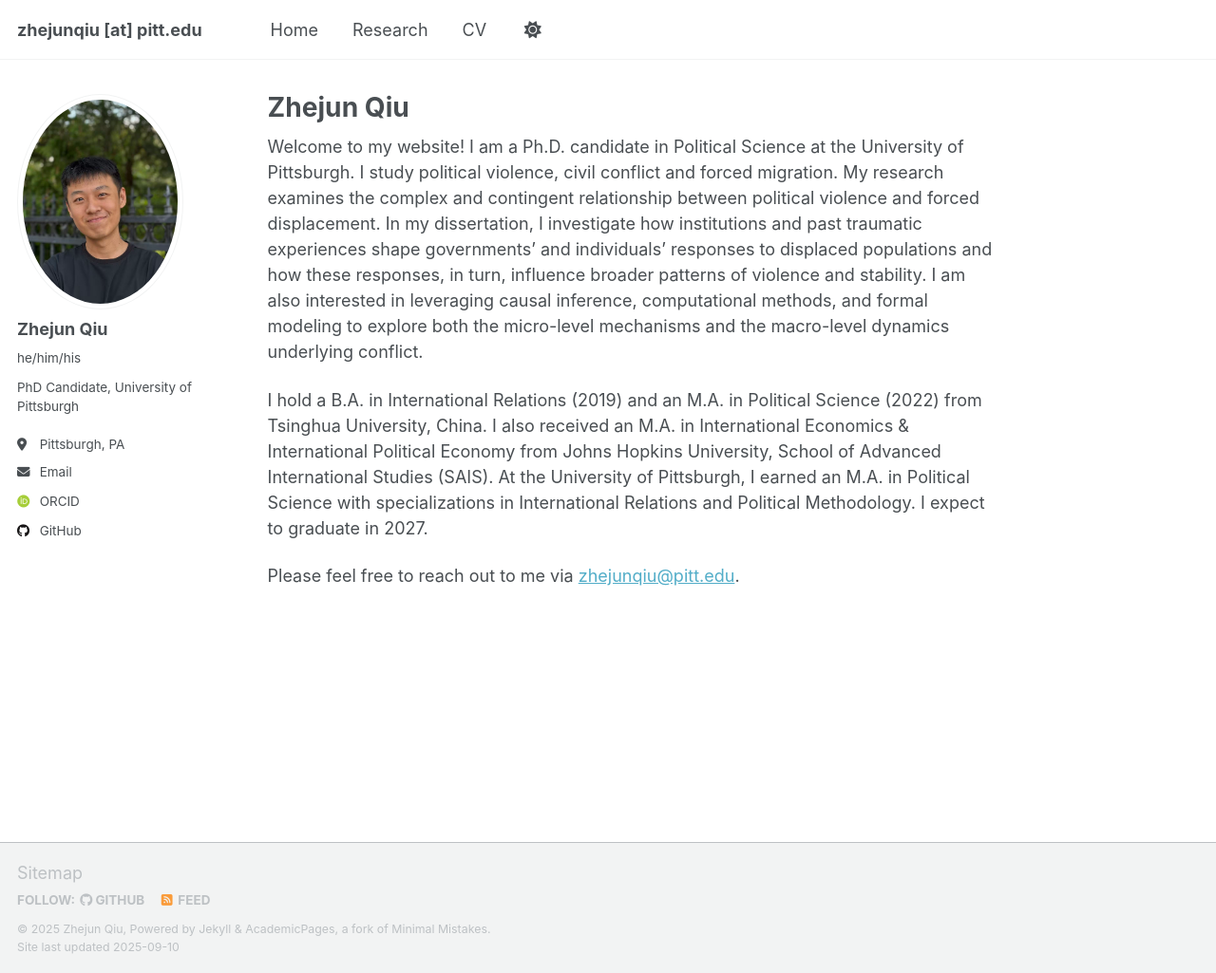
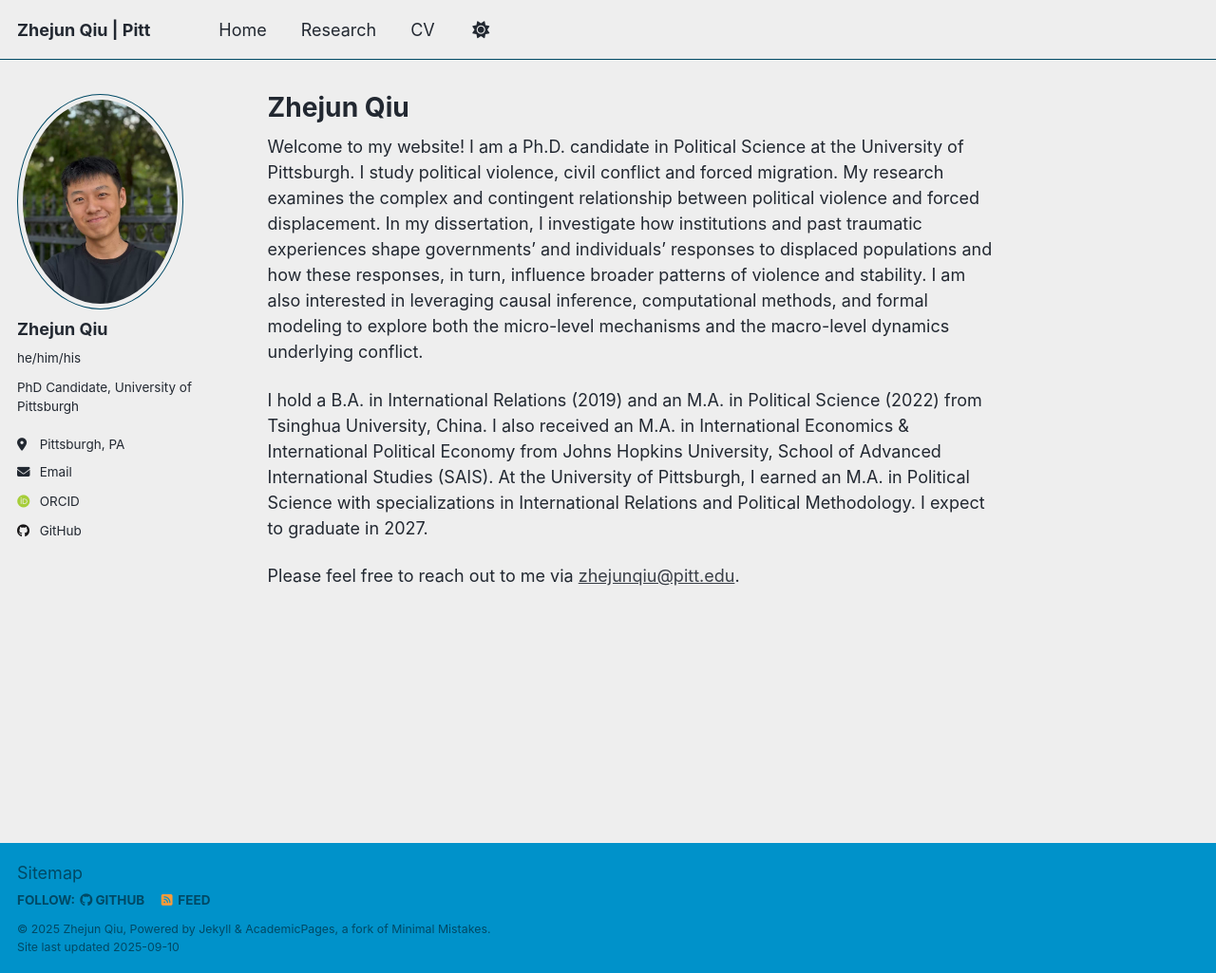
Before and after one commit to zhejun-qiu/zhejun-qiu.github.io, a Jekyll site: the page built from index.md, in a window 1280 px wide and 1025 px high. Shown: the whole window at 95% size. Built offline with Jekyll 4.4.1, drawn with Linux system fonts in a browser that asks for light colours; some web fonts are replaced; a script that is not in the unit is left out.

Commit message:
Update _config.yml

```diff
--- a/_config.yml
+++ b/_config.yml
@@ -5,14 +5,13 @@
 # For technical reasons, this file is *NOT* reloaded automatically when you use
 # `jekyll serve -l -H localhost`. If you change this file, please restart the
 # server process.
-
 # Basic Site Settings
 locale                   : "en-US"
-site_theme               : "default" # Currently available options are "default", "air"
-title                    : "zhejunqiu [at] pitt.edu"
+site_theme               : "air" # Currently available options are "default", "air"
+title                    : "Zhejun Qiu | Pitt"
 title_separator          : "-"
 name                     : &name "Zhejun Qiu"
-description              : &description "Welcome to my website! I am a Ph.D. candidate in Political Science at the University of Pittsburgh. My research focuses on the nexus between political violence and forced displacement. Please contact me via [zhejunqiu@pitt.edu](mailto:zhejunqiu@pitt.edu)."   # Update this with a general description of your site, this is the default if not overridden by a page
+description              : &description "Ph.D. Candidate in Political Science at the University of Pittsburgh. Research on political violence, forced migration, and civil conflict. Please contact me via [zhejunqiu@pitt.edu](mailto:zhejunqiu@pitt.edu)."   # Update this with a general description of your site, this is the default if not overridden by a page
 url                      : https://zhejun-qiu.github.io # The base hostname & protocol for your site e.g. "https://[your GitHub username].github.io",
                                                            # or if you already have some other page hosted on Github then use "https://[your GitHub username].github.io/[Your Repo Name]"
 baseurl                  : "" # the subpath of your site, e.g. "/blog"
```
